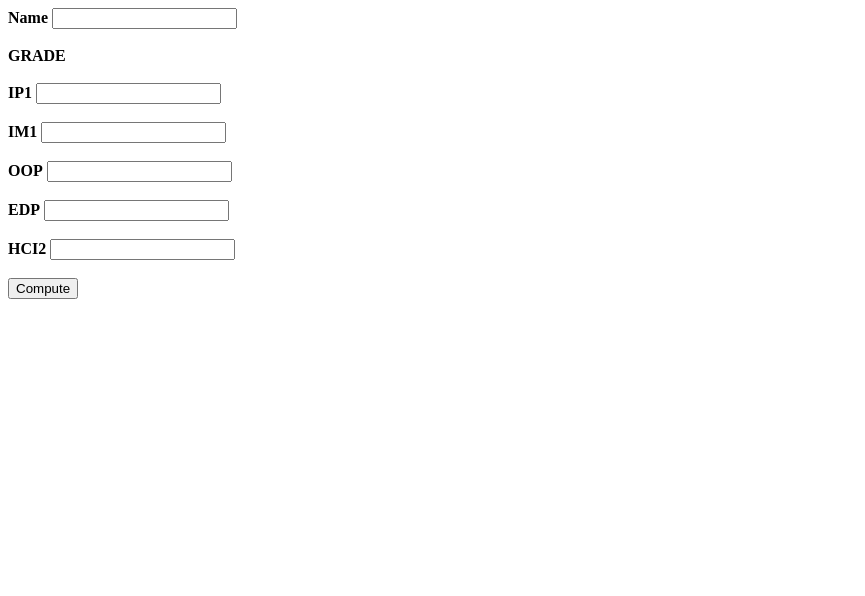
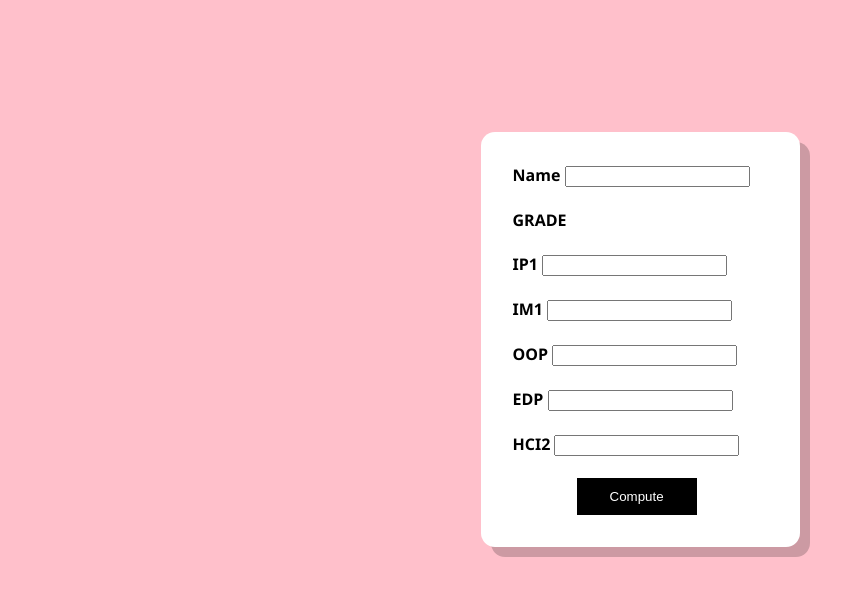
Before and after one commit to eyahmnga/IPActivity1, a plain HTML site: page index.html in a window 1280 px wide. Shown: the whole page, without its empty margins (0-865 px from the left). Drawn offline with Linux system fonts and the light colour scheme.

Commit message:
with design

```diff
--- /dev/null
+++ b/index.css
@@ -0,0 +1,27 @@
+body{
+    background-color: pink;
+    display: flex;
+    justify-content: center;
+}
+
+.main{
+    background-color: white;
+    border-radius: 14px;
+    box-shadow: 10px 10px 0px 0px rgba(0,0,0,0.2);
+
+    width: 255px;
+    padding: 32px;
+    margin-top: 124px;
+
+    font-family:'Segoe UI';
+}
+.main button{
+    border: 1px solid black;
+    color: white;
+    background-color: black;
+    padding: 10px;
+    padding-left: 32px;
+    padding-right: 32px;
+    margin-left: 64px;
+    cursor: pointer;
+}
--- a/index.html
+++ b/index.html
@@ -4,6 +4,7 @@
     <meta charset="UTF-8">
     <meta name="viewport" content="width=device-width, initial-scale=1.0">
     <title>Document</title>
+    <link rel="stylesheet" href="/index.css">
 </head>
 <script>
     function display(){
```
